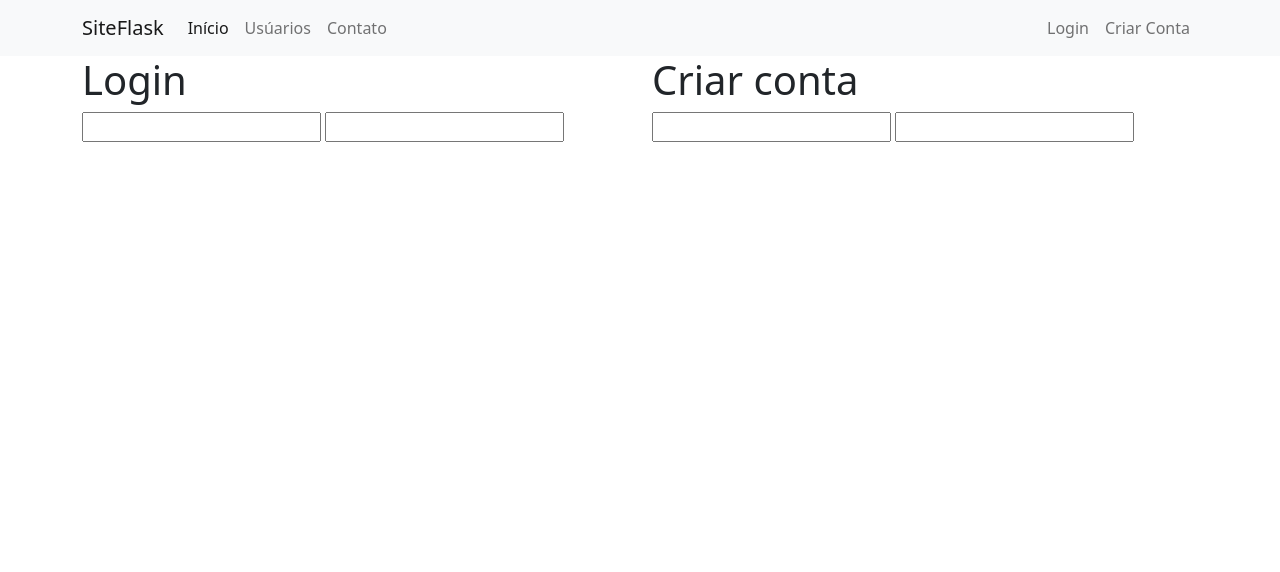
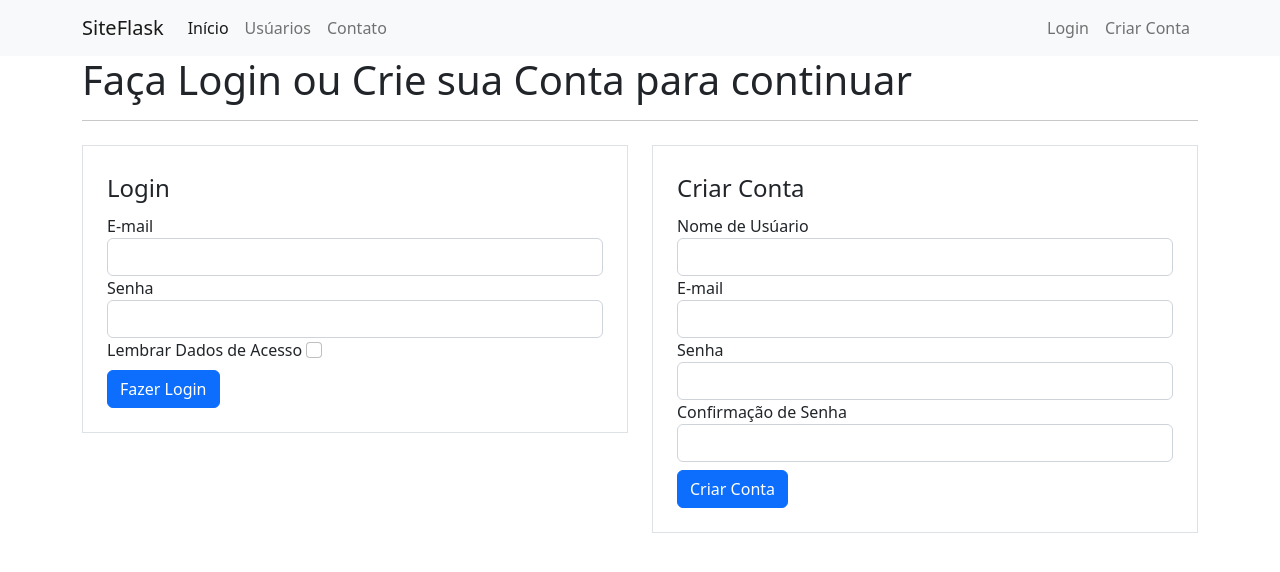
Before and after one commit to LucianoReiis/CriandoSiteFlask, a Flask app: page /login in a window 1280 px wide. Shown: the top 572 px of the page. Run offline with Flask 2, Linux system fonts and the light colour scheme.

Commit message:
Configuração dos formularios.

```diff
--- a/forms.py
+++ b/forms.py
@@ -1,5 +1,5 @@
 from flask_wtf import FlaskForm
-from wtforms import StringField, PasswordField, SubmitField
+from wtforms import StringField, PasswordField, SubmitField, BooleanField
 from wtforms.validators import DataRequired, Length, Email, EqualTo
 
 class FormCriarConta(FlaskForm):
@@ -12,4 +12,5 @@ class FormCriarConta(FlaskForm):
 class FormLogin(FlaskForm):
     email =  StringField('E-mail', validators=[DataRequired(), Email()])
     senha = PasswordField('Senha', validators=[DataRequired(), Length(6, 20)])
+    lembrar_dados = BooleanField('Lembrar Dados de Acesso')
     botao_submit_login = SubmitField('Fazer Login')
--- a/main.py
+++ b/main.py
@@ -19,7 +19,7 @@ def contato():
 def usuarios():
     return render_template('usuarios.html', lista_usuarios=lista_usuarios)
 
-@app.route('/login')
+@app.route('/login', methods=['GET', 'POST'])
 def login():
     form_login = FormLogin()
     form_criarconta = FormCriarConta()
--- a/templates/login.html
+++ b/templates/login.html
@@ -2,20 +2,53 @@
 
 {% block body %}
     <div class="container">
+        <h1>Faça Login ou Crie sua Conta para continuar</h1>
+        <hr>
         <div class="row">
             <div class="col">
-                <h1>Login</h1>
-                {{ form_login.email }}
-                {{ form_login.senha }}
+                <form method="POST" action="" class="border p-4 mt-2">
+                    <legend>Login</legend>
+                    <fieldset>
+                        <div class="form-group">
+                            {{ form_login.email.label(class="form-control-label") }}
+                            {{ form_login.email(class="form-control") }}
+                        </div>
+                        <div class="form-group">
+                            {{ form_login.senha.label(class="form-control-label") }}
+                            {{ form_login.senha(class="form-control") }}
+                        </div>
+                        <div class="form-group">
+                            {{ form_login.lembrar_dados.label(class="form-check-label") }}
+                            {{ form_login.lembrar_dados(class="form-check-input") }}
+                        </div>
+                    </fieldset>
+                    {{ form_login.botao_submit_login(class="btn btn-primary mt-2") }}
+                </form>
             </div>
             <div class="col">
-                <h1>Criar conta</h1>
-                {{ form_criarconta.username }}
-                {{ form_criarconta.email }}
+                <form method="POST" action="" class="border p-4 mt-2">
+                    <legend>Criar Conta</legend>
+                    <fieldset>
+                        <div class="form-group">
+                            {{ form_criarconta.username.label(class="form-control-label") }}
+                            {{ form_criarconta.username(class="form-control") }}
+                        </div>
+                        <div class="form-group">
+                            {{ form_criarconta.email.label(class="form-control-label") }}
+                            {{ form_criarconta.email(class="form-control") }}
+                        </div>
+                        <div class="form-group">
+                            {{ form_criarconta.senha.label(class="form-control-label") }}
+                            {{ form_criarconta.senha(class="form-control") }}
+                        </div>
+                        <div class="form-group">
+                            {{ form_criarconta.confirmacao_senha.label(class="form-control-label") }}
+                            {{ form_criarconta.confirmacao_senha(class="form-control") }}
+                        </div>
+                    </fieldset>
+                    {{ form_criarconta.botao_submit_criarconta(class="btn btn-primary mt-2") }}
+                </form>
             </div>
         </div>
-
     </div>
-
-
 {% endblock %}
```
